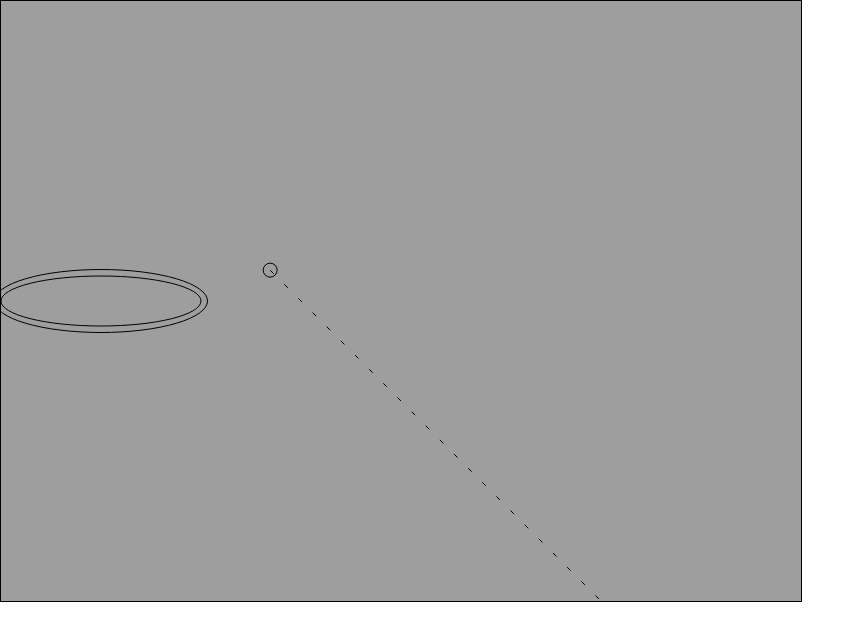
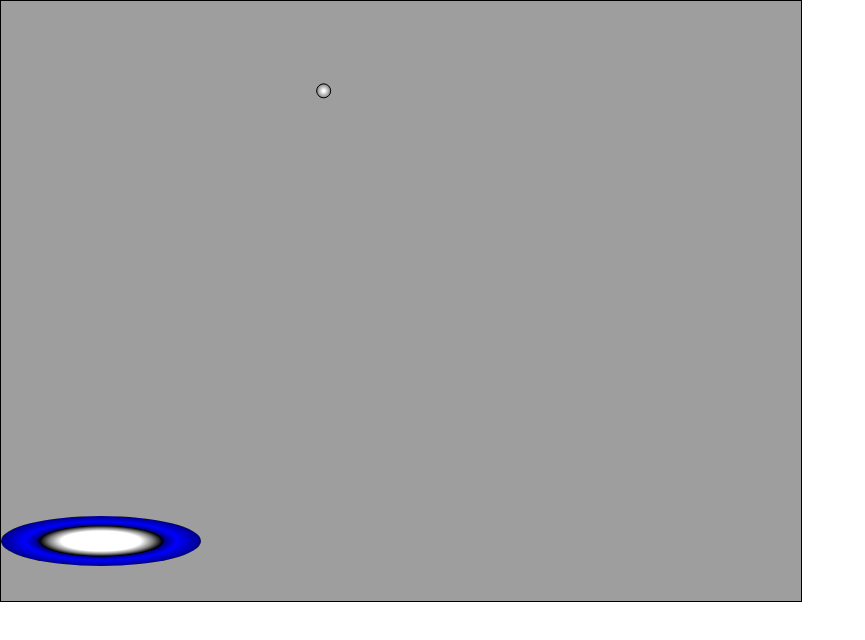
Before and after one commit to lefterise/Arkanoid, a plain HTML site: page index.html in a window 1280 px wide. Shown: the whole page, without its empty margins (0-865 px from the left). Drawn offline with Linux system fonts and the light colour scheme.

Commit message:
painted paddle and ball

```diff
--- a/index.html
+++ b/index.html
@@ -87,9 +87,9 @@ class Keyboard{
 		if (this.keysDown.length > 0){
 		let direction = this.keysDown[this.keysDown.length - 1];
 			if (this.isLeft(direction))
-				dx = -1.0;
+				dx = -1.5;
 			else if (this.isRight(direction))
-				dx = 1.0;
+				dx = 1.5;
 		}
 		let dt = time - this.prevTime;
 		this.prevTime = time;
@@ -178,16 +178,27 @@ function ellipse(context, cx, cy, rx, ry){
 
 function ellipse2(context, cx, cy, rx, ry){
         context.save(); // save state
+
+
         context.beginPath();
-
         context.translate(cx-rx, cy-ry);
         context.scale(rx, ry);
+
+		var grd = context.createRadialGradient(1, 1, 0.4,   1, 1, 1);
+		grd.addColorStop(0, "WHITE");
+		grd.addColorStop(0.20, "GRAY");
+		grd.addColorStop(0.35, "BLACK");
+		grd.addColorStop(0.4, "DARKbLUE");
+		grd.addColorStop(0.6, "bLUE");
+		grd.addColorStop(0.99, "DARKbLUE");
+		grd.addColorStop(1, "BLACK");
+		context.fillStyle = grd;
+		//context.fillRect(0, 0, 150, 100);
         context.arc(1, 1, 1, 0, 2 * Math.PI, false);
+		context.fill();
+        context.restore(); // restore to original state
 
-        context.restore(); // restore to original state
-        context.fill();
 }
-
 
 class Game {
 
@@ -209,9 +220,9 @@ class Game {
 		this.frames = [];
 		this.frames.push({x: 191, y: 1, w: 79, h: 28})
 
-		this.ball = {x: 20, y:20, w:13, h: 13, dx: 0.05, dy: 0.05};
+		this.ball = {x: 20, y:20, w:13, h: 13, dx: 0.25, dy: 0.25};
 
-		this.paddle ={x:100, y: 300, w:200, h:50};
+		this.paddle ={x:100, y: 540, w:200, h:50};
 		this.controller = new MultiController(new Keyboard(), new Touch());
 
 
@@ -332,15 +343,22 @@ class Game {
 			}
 
 
-			ctx.beginPath();
-			ctx.arc(this.paddle.x + nearestIntersectionPoint.x, this.paddle.y + nearestIntersectionPoint.y, 7, 0, 2 * Math.PI);
-			ctx.stroke();
+
 
 			theta = Math.atan2(nearestIntersectionPoint.y , nearestIntersectionPoint.x);
 			kappa = Math.atan2(rx * Math.sin(theta), ry * Math.cos(theta));
 			let phi = Math.atan2(ry * Math.cos(kappa), - rx * Math.sin(kappa));
 			let k = this.paddle.x +nearestIntersectionPoint.x;
 			let m = this.paddle.y +nearestIntersectionPoint.y;
+
+			let incidentAngle = Math.atan2(this.ball.dy, this.ball.dx);
+			let refl = 2 * phi + Math.PI - incidentAngle;
+
+
+
+			ctx.beginPath();
+			ctx.arc(this.paddle.x + nearestIntersectionPoint.x, this.paddle.y + nearestIntersectionPoint.y, 7, 0, 2 * Math.PI);
+			ctx.stroke();
 
 			//Tangent line
 			ctx.beginPath();
@@ -354,15 +372,11 @@ class Game {
 			ctx.lineTo(k - 50 * Math.cos(phi + Math.PI / 2.0), m - 50 * Math.sin(phi + Math.PI / 2.0));
 			ctx.stroke();
 
-
 			//Projection line
 			ctx.beginPath();
 			ctx.moveTo(this.ball.x, this.ball.y);
 			ctx.lineTo(k,m);
 			ctx.stroke();
-
-			let incidentAngle = Math.atan2(this.ball.dy, this.ball.dx);
-			let refl = 2 * phi + Math.PI - incidentAngle;
 
 			//reflection
 			ctx.beginPath();
@@ -388,13 +402,14 @@ class Game {
 			}
 
 		}else{
+			/*
 			ctx.beginPath();
 			ctx.moveTo(this.ball.x, this.ball.y);
 			ctx.setLineDash([5, 15]);
 			ctx.lineTo(this.ball.x + this.ball.dx * 10000, this.ball.y + this.ball.dy * 10000);
 			ctx.stroke();
 			ctx.setLineDash([]);
-
+			*/
 			this.ball.x = futureBallX;
 			this.ball.y = futureBallY;
 		}
@@ -408,9 +423,16 @@ class Game {
 		let sprite = this.sprites["ball"];
 		//ctx.drawImage(sprite, this.ball.x - this.ball.w/2, this.ball.y - this.ball.h/2, this.ball.w, this.ball.h);
 
+		var grd = ctx.createRadialGradient(this.ball.x, this.ball.y, 1,   this.ball.x, this.ball.y, 7);
+		grd.addColorStop(0, "WHITE");
+		grd.addColorStop(0.99, "GRAY");
+		grd.addColorStop(1, "Black");
+		ctx.fillStyle = grd;
+
 		ctx.beginPath();
-			ctx.arc(this.ball.x, this.ball.y, 7, 0, 2 * Math.PI);
-			ctx.stroke();
+		ctx.arc(this.ball.x, this.ball.y, 7, 0, 2 * Math.PI);
+		ctx.fill();
+		ctx.stroke();
 	}
 
 	drawPaddle(ctx){
@@ -418,8 +440,9 @@ class Game {
 		let sprite = this.sprites["arcanoids"];
 		//ctx.drawImage(sprite, src.x, src.y, src.w, src.h, this.paddle.x  - 79/2, this.paddle.y - 28/2, 79, 28);
 
-		ellipse(ctx, this.paddle.x, this.paddle.y, this.paddle.w/2.0, this.paddle.h/2.0);
-		ellipse(ctx, this.paddle.x, this.paddle.y, (this.paddle.w + this.ball.w)/2.0, (this.paddle.h + this.ball.h)/2.0);
+
+		ellipse2(ctx, this.paddle.x, this.paddle.y, this.paddle.w/2.0, this.paddle.h/2.0);
+		//ellipse(ctx, this.paddle.x, this.paddle.y, (this.paddle.w + this.ball.w)/2.0, (this.paddle.h + this.ball.h)/2.0);
 	}
 
 	draw(ctx, time){
```
